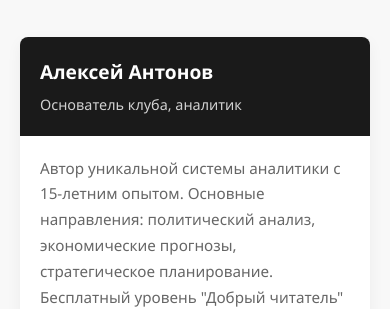
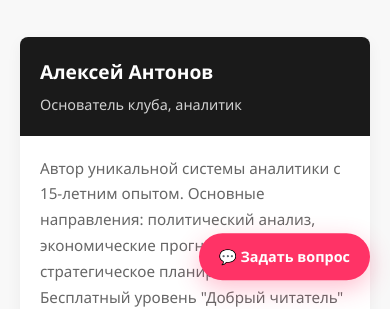
Before and after one commit to club-404/club-404.github.io, a plain HTML site: page index.html in a window 390 px wide. Shown: the part 536-845 px from the top of the page. Drawn offline with Linux system fonts and the light colour scheme.

Commit message:
Update index.html

```diff
--- a/index.html
+++ b/index.html
@@ -276,6 +276,51 @@
             line-height: 1.7;
             color: var(--dark-gray);
         }
+
+		.floating-button {
+        position: fixed;
+        bottom: 30px;
+        right: 30px;
+        z-index: 999;
+        animation: float 3s ease-in-out infinite;
+        transition: all 0.3s;
+    }
+
+    .floating-button a {
+        background: var(--accent);
+        color: white;
+        padding: 15px 25px;
+        border-radius: 30px;
+        text-decoration: none;
+        font-weight: 600;
+        display: flex;
+        align-items: center;
+        gap: 10px;
+        box-shadow: 0 8px 25px rgba(255,51,102,0.3);
+        transition: all 0.3s;
+    }
+
+    .floating-button a:hover {
+        background: var(--dark-accent);
+        transform: translateY(-3px);
+        box-shadow: 0 12px 30px rgba(255,51,102,0.4);
+    }
+
+    @keyframes float {
+        0%, 100% { transform: translateY(0); }
+        50% { transform: translateY(-10px); }
+    }
+
+    @media (max-width: 768px) {
+        .floating-button {
+            bottom: 20px;
+            right: 20px;
+        }
+        .floating-button a {
+            padding: 12px 20px;
+            font-size: 0.9rem;
+        }
+    }
     </style>
 </head>
 <body>
@@ -483,7 +528,7 @@
                 <div class="price-card">
                     <div class="price-name">💎 1 ГОД Клуба</div>
                     <div class="price-period">Максимальная выгода</div>
-                    <div class="price">4 699₽ <small>/ год</small></div>
+                    <div class="price">4 499₽ <small>/ год</small></div>
                     <a href="https://t.me/tribute/app?startapp=st2w" class="cta-button" target="_blank">Подписаться</a>
                 </div>
             </div>
@@ -496,5 +541,8 @@
             <p>Приватный интеллектуальный клуб для избранных.</p>
         </div>
     </footer>
+	<div class="floating-button">
+    <a href="https://t.me/vladimir_aumm" target="_blank">💬 Задать вопрос</a>
+</div>
 </body>
 </html>
```
